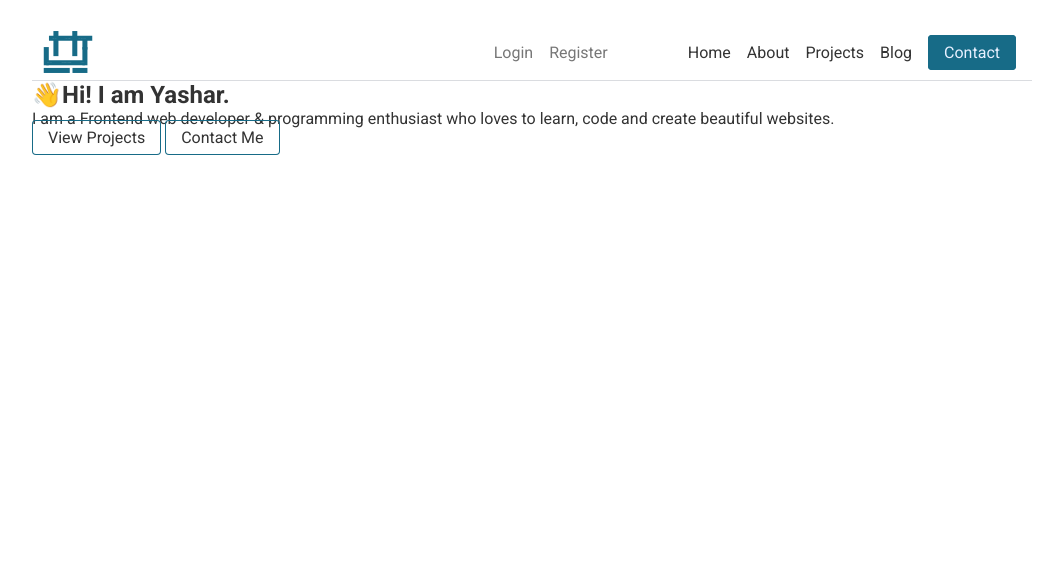
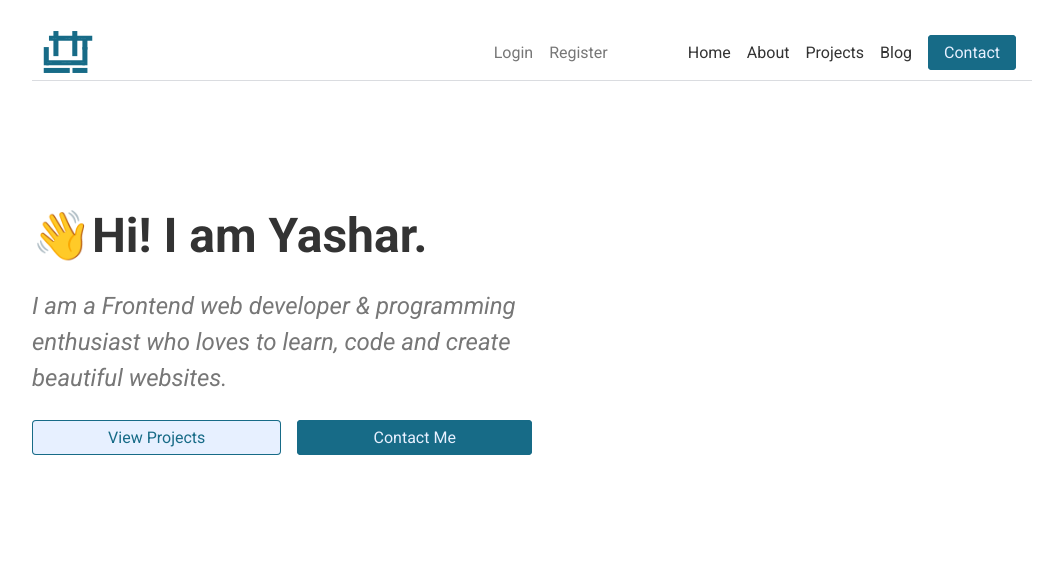
Before and after one commit to heydarov93/yashar-heydarov.tech, a website: page index.html in a window 1280 px wide. Shown: the whole page, without its empty margins (108-1155 px from the left). Drawn offline with Linux system fonts and the light colour scheme.

Commit message:
styles for hero section

```diff
--- a/css/home.css
+++ b/css/home.css
@@ -39,6 +39,16 @@
       height: max-content;
     }
 
+    :where(.login, .register) {
+      color: var(--tertiary-font-color);
+    }
+
+    .login:hover,
+    .register:hover,
+    .nav-list a:hover {
+      color: var(--primary-color);
+    }
+
     .btn-cta {
       padding: var(--spacing-sm) var(--spacing-base);
       border-radius: var(--spacing-xs);
@@ -51,16 +61,75 @@
     a.btn-cta:hover {
       color: var(--primary-color);
       background-color: var(--quaternary-color);
-    }
-
-    :where(.login, .register) {
-      color: var(--tertiary-font-color);
-    }
-
-    .login:hover,
-    .register:hover,
-    .nav-list a:hover {
-      color: var(--primary-color);
+      box-shadow: inset 0 0 0 0.1rem var(--primary-color);
     }
   }
 }
+
+/* ******************************************************* */
+.hero {
+  .container {
+    height: 50rem;
+    display: flex;
+    align-items: center;
+
+    .hero-content {
+      .content-wrapper {
+        max-width: 50rem;
+        width: 100%;
+
+        .hero-title {
+          font-size: var(--spacing-xxl);
+          margin-bottom: var(--spacing-md);
+
+          .hand {
+            display: inline-block;
+            animation-name: wave;
+            animation-duration: 0.3s;
+            animation-iteration-count: infinite;
+          }
+        }
+
+        .hero-subtitle {
+          font-size: var(--spacing-md);
+          line-height: 1.5;
+          color: var(--tertiary-font-color);
+          font-style: italic;
+          margin-bottom: var(--spacing-md);
+        }
+
+        .hero-cta {
+          display: flex;
+          gap: var(--spacing-base);
+
+          .btn-cta {
+            display: flex;
+            align-items: center;
+            justify-content: center;
+
+            flex-grow: 1;
+          }
+
+          .cta-primary {
+            color: var(--quaternary-color);
+            background-color: var(--primary-color);
+          }
+
+          .cta-primary:hover {
+            color: var(--primary-color);
+            background-color: var(--quaternary-color);
+          }
+
+          .cta-secondary {
+            color: var(--primary-color);
+            background-color: var(--quaternary-color);
+          }
+
+          .cta-secondary:hover {
+            background-color: transparent;
+          }
+        }
+      }
+    }
+  }
+}
```
